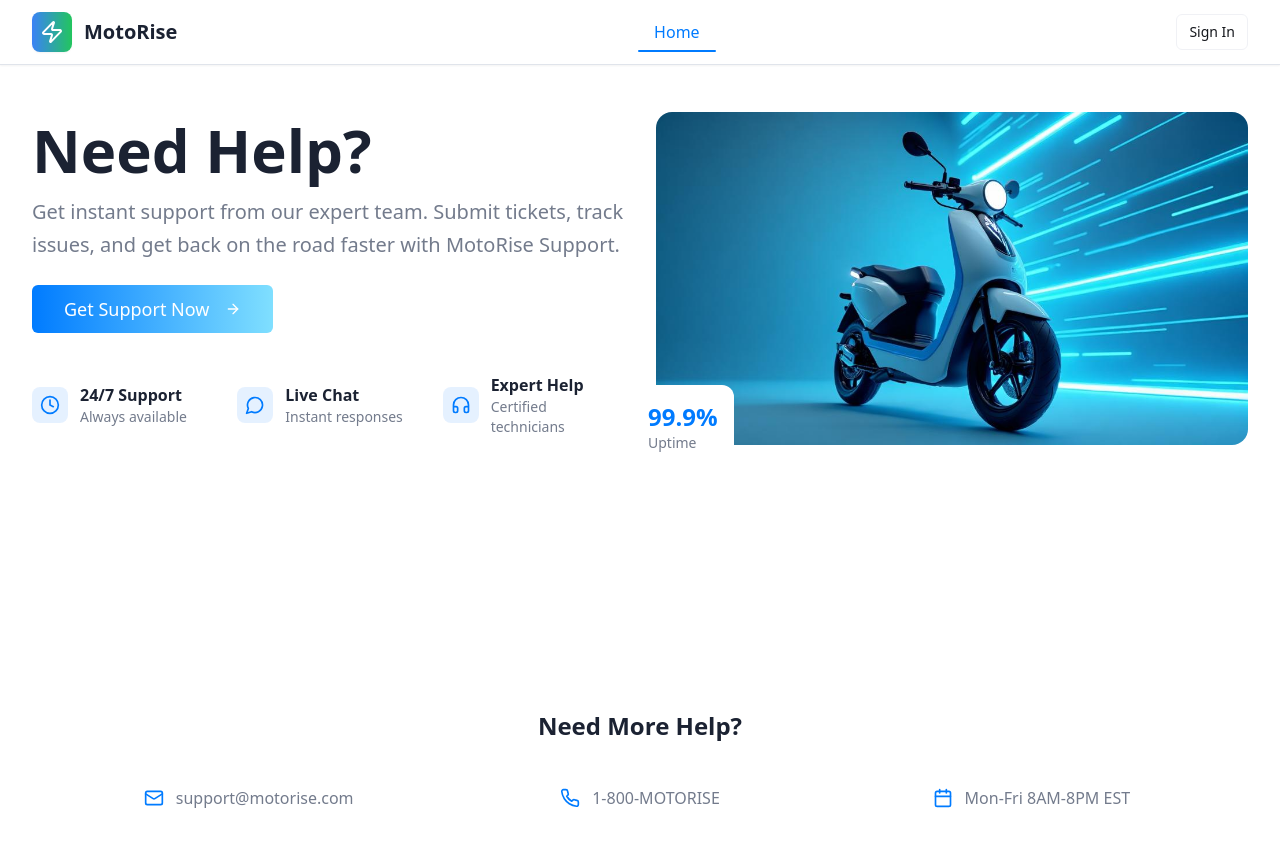
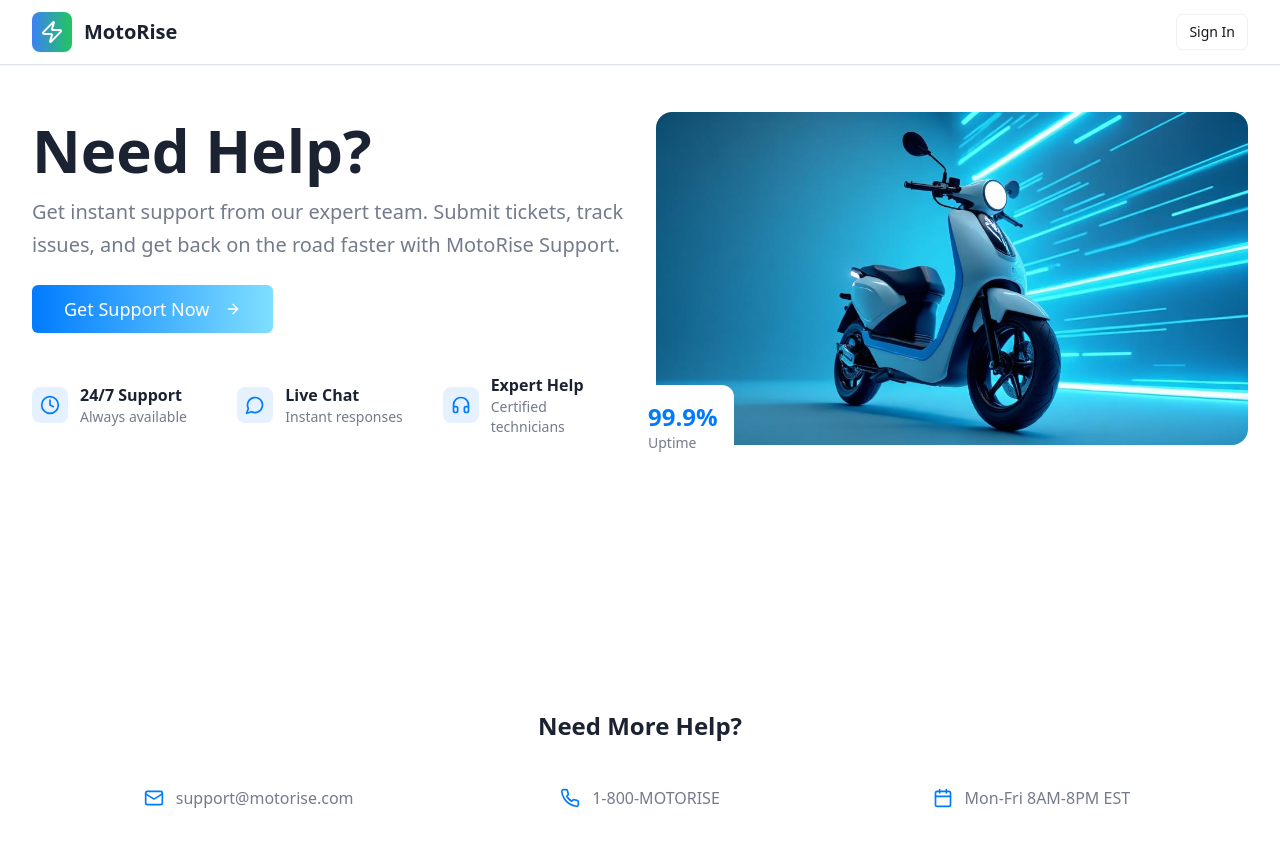
Before and after one commit to vkhemnar/motorise-support-hub, a React (Vite) app: page / in a window 1280 px wide. Shown: the top 846 px of the page. Built offline with nearby package versions, Linux system fonts and the light colour scheme.

Commit message:
Visual edit in Lovable
Edited UI in Lovable

```diff
--- a/src/components/Navbar.tsx
+++ b/src/components/Navbar.tsx
@@ -13,15 +13,13 @@ export const Navbar = () => {
     logout
   } = useAuth();
   const isActive = (path: string) => location.pathname === path;
-  const navItems = user ? [
-    ...(user.role === 'admin' ? [{
+  const navItems = user ? [...(user.role === 'admin' ? [{
     name: 'Dashboard',
     path: '/admin'
   }] : [{
     name: 'Support Chat',
     path: '/chat'
-    }])
-  ] : [{
+  }])] : [{
     name: 'Home',
     path: '/'
   }];
@@ -42,9 +40,7 @@ export const Navbar = () => {
 
           {/* Desktop Navigation */}
           <div className="hidden md:flex items-center space-x-8">
-            {navItems.map(item => <Link key={item.path} to={item.path} className={`nav-item ${isActive(item.path) ? 'active' : ''}`}>
-                {item.name}
-              </Link>)}
+            {navItems.map(item => {})}
           </div>
 
            {/* Right side actions */}
```
Lines whose indentation alone changed are shown as unchanged.
